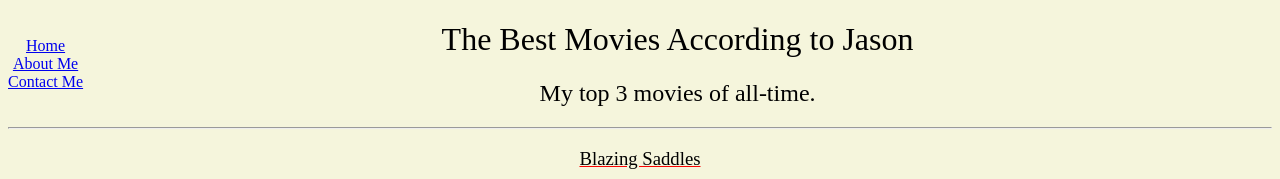
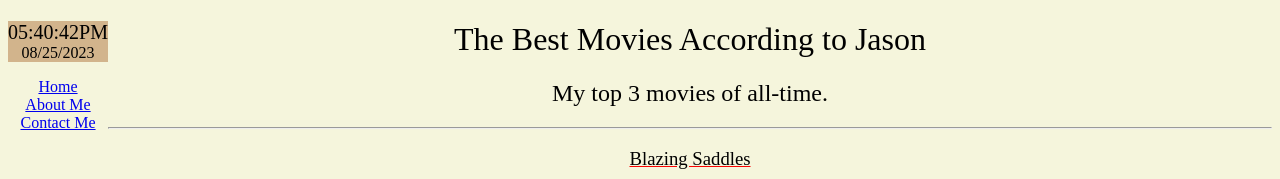
Before and after one commit to raider5217/Favorite-Movies, a plain HTML site: page index.html in a window 1280 px wide. Shown: the top 179 px of the page. Drawn offline with Linux system fonts and the light colour scheme.

Commit message:
Add files via upload
Added time & date

```diff
--- a/about.html
+++ b/about.html
@@ -1,4 +1,6 @@
 <link rel="stylesheet" href="styles.css" />
+<div id="clock">8:10:45</div>
+      <div id="date">08/25/2023</div>
 <h1>About Me</h1>
 
 <p>
@@ -25,3 +27,4 @@
     <li><a href="contact.html">Contact Me</a></li>
   </ul>
 </div>
+<script src="script.js"></script>
--- a/index.html
+++ b/index.html
@@ -8,6 +8,8 @@
   </head>
   <body>
     <div id="mySidenav" class="sidenav">
+      <div id="clock">8:10:45</div>
+      <div id="date">08/25/2023</div>
       <ul>
         <li><a class="active" href="#home">Home</a></li>
         <li><a href="about.html">About Me</a></li>
@@ -50,7 +52,7 @@
     <p>
       A Star Wars parody that lives up to the spoof reputation.
       <br />Instead of Han and Chewie, you've got Lonestar and Barf (a Mog) a
-      down and out duo trying to make money in the galaxy. <br />They are roped into
+      down and out duo trying to make money in the galaxy. <br />They roped into
       trying to save the princess who happens to be Druish.
       <a href="https://en.wikipedia.org/wiki/Mel_Brooks"><em>Mel Brooks</em></a>
       again pushes the limits of his comedies. <br />
@@ -67,10 +69,10 @@
         /></div
     ></a>
     <p>
-      A series of action adventure stories that very well cross into each
-      other. <br />Shows an agent and his team saving the world multiple times
-      as he ages. <br />This series is top notch action and adventure.
-      <br />Does not dissapoint. Great Story lines to go along.
+      A series of action adventure stories that very well cross into each other.
+      <br />Shows an agent and his team saving the world multiple times as he
+      ages. <br />This series is top notch action and adventure. <br />Does not
+      dissapoint. Great Story lines to go along.
       <a href="https://en.wikipedia.org/wiki/Tom_Cruise"
         ><em>Toms Cruise</em></a
       >
@@ -78,8 +80,9 @@
     </p>
     <p class="poster">CLICK POSTER FOR TRAILER!!!</p>
     <hr />
-    <br><br>
-    <p>Copyright &copyright 2023</p>
-    <br>
+    <br /><br />
+    <br />
+    <p>Copyright &copy 2023</p>
+    <script src="script.js"></script>
   </body>
 </html>
--- /dev/null
+++ b/script.js
@@ -0,0 +1,40 @@
+setInterval(showTime, 1000);
+
+// Defining showTime funcion
+function showTime() {
+    // Getting current time and date
+    let time = new Date();
+    let hour = time.getHours();
+    let min = time.getMinutes();
+    let sec = time.getSeconds();
+    am_pm = "AM";
+
+    // Setting time for 12 Hrs format
+    if (hour >= 12) {
+        if (hour > 12) hour -= 12;
+        am_pm = "PM";
+    } else if (hour == 0) {
+        hr = 12;
+        am_pm = "AM";
+    }
+
+    hour =
+        hour < 10 ? "0" + hour : hour;
+    min = min < 10 ? "0" + min : min;
+    sec = sec < 10 ? "0" + sec : sec;
+
+    let currentTime =
+        hour +
+        ":" +
+        min +
+        ":" +
+        sec +
+        am_pm;
+
+    // Displaying the time
+    document.getElementById(
+        "clock"
+    ).innerHTML = currentTime;
+}
+
+showTime();
--- a/styles.css
+++ b/styles.css
@@ -63,3 +63,10 @@ ul {
   padding: 0;
   margin-top: 30;
 }
+#clock {
+  font-size: 20px;
+  background-color: tan;
+}
+#date {
+  background-color: tan;
+}
```
Also changed, not shown: contact.html (+3 -0 lines).
